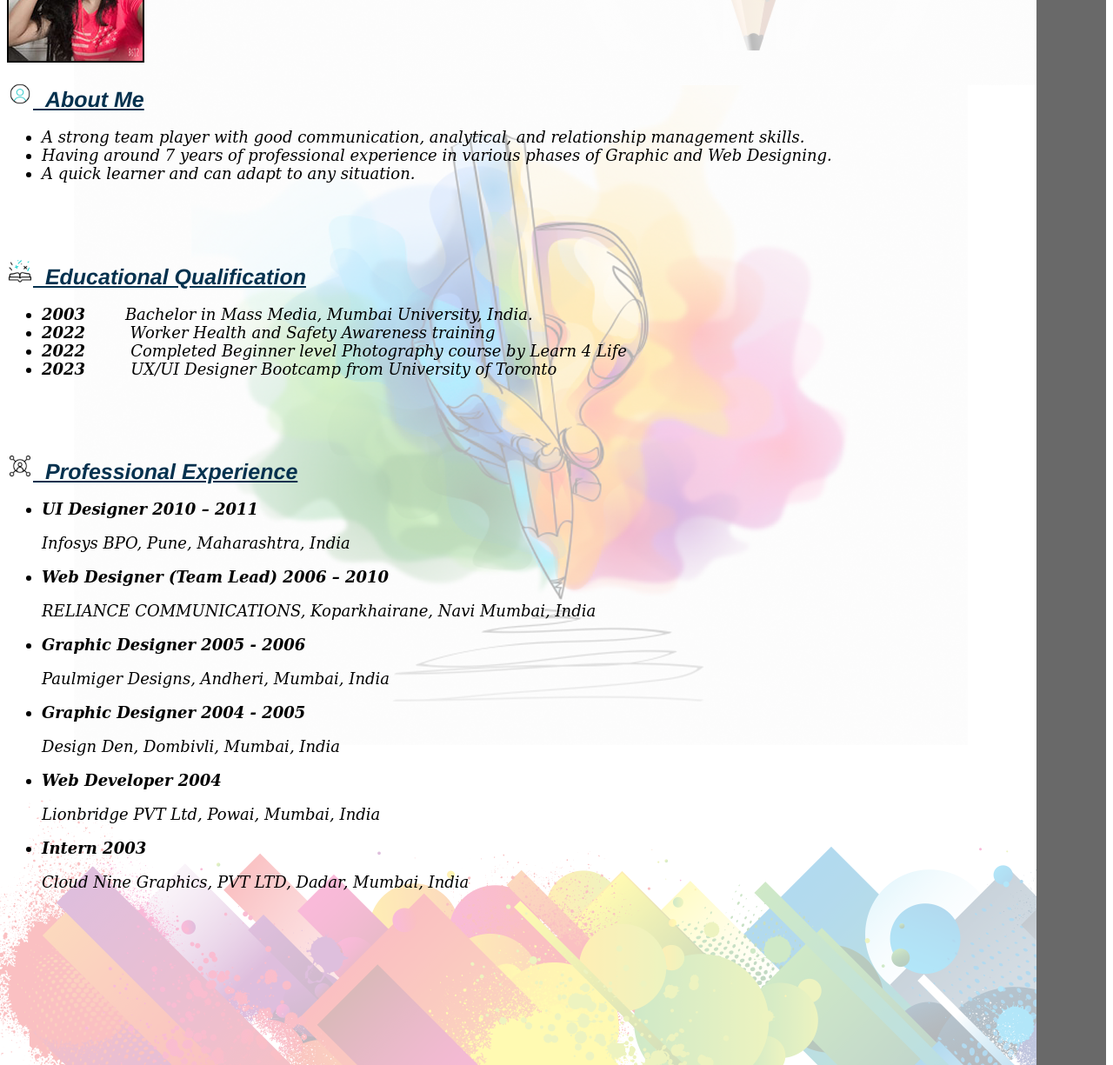
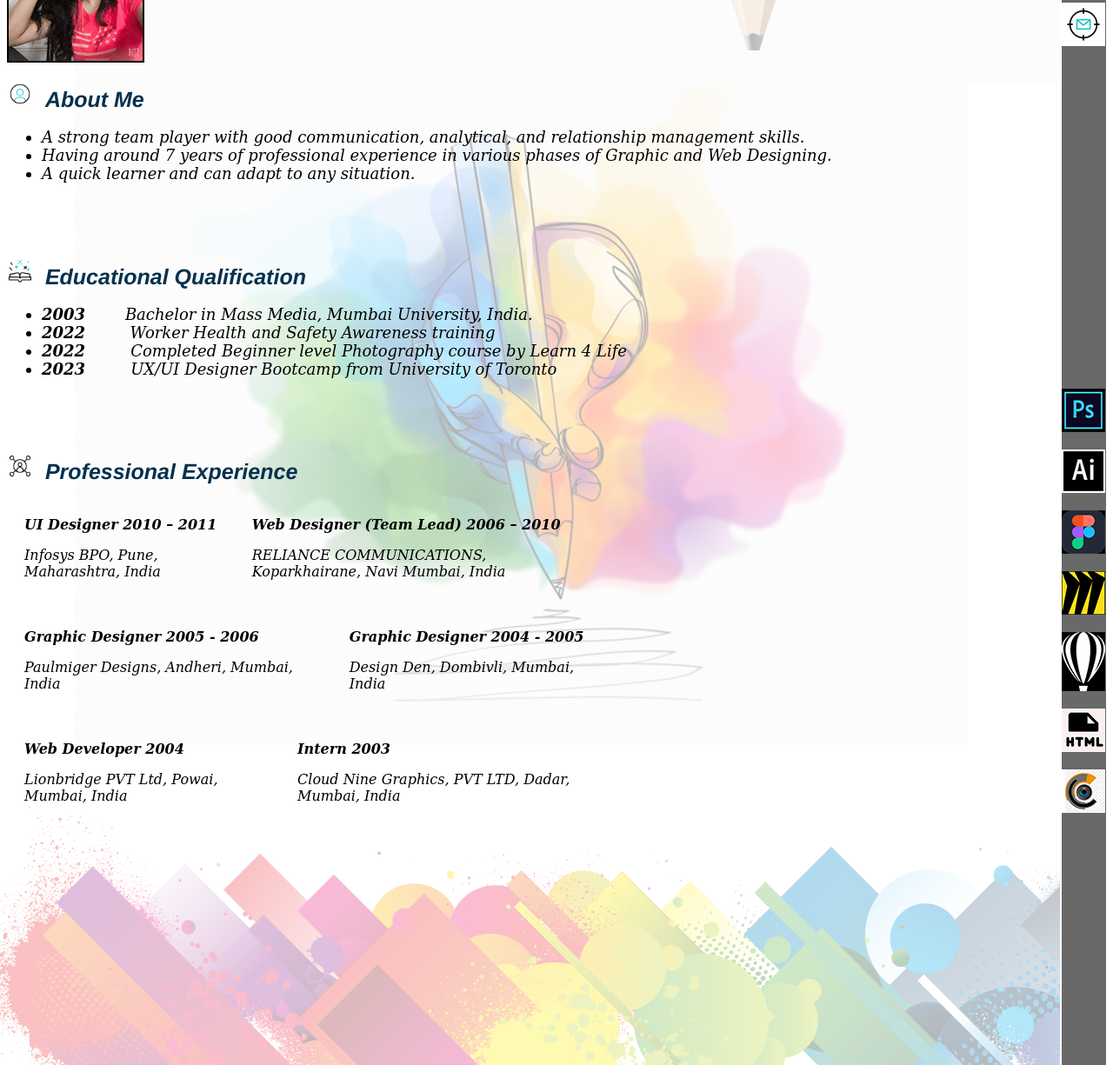
Before and after one commit to Himanivpn/-UX_UI_HW_17, a plain HTML site: page index.html in a window 1280 px wide. Shown: the part 310-1535 px from the top of the page at 87% size. Drawn offline with Linux system fonts and the light colour scheme.

Commit message:
changes in code
change in code and added additional images

```diff
--- a/CSS/index.css
+++ b/CSS/index.css
@@ -5,7 +5,7 @@ h1{
 	font-family: Gotham, "Helvetica Neue", Helvetica, Arial, "sans-serif";
 	font-size: 25px;
 	color:  #04314E;
-	text-decoration: underline;
+
 }
 
 .main{
@@ -55,23 +55,22 @@ h1{
 	display: flex;
 	background-color:dimgrey;
 	height:1600px;
-	width:80px;
+	width:51px;
 	list-style: none;
 
 }
 
-	/*
 .flex-container {
   display: flex;
-  background-color: DodgerBlue;
+	width: 700px;
+
 }
 
 .flex-container > div {
-  background-color: #f1f1f1;
-  margin: 10px;
-  padding: 20px;
-  font-size: 30px;
-}*/
+   margin: 10px;
+  padding: 10px;
+  font-size:16px;
+}
 header {
     width: 80%;
 	height: 8%;
@@ -108,7 +107,8 @@ ul li a {
 	text-decoration: none;
 }
 ul li:hover a{
-	color:teal;
+	color:#011357;
+	text-decoration: underline;
 
 }
 
--- a/index.html
+++ b/index.html
@@ -21,13 +21,43 @@
 	<p>&nbsp;</p>
 	<p>&nbsp;</p>
 <div id="rightbar" class="rightbar">
-	<p><div><img src="Images/LinkedIn.png"></div></p>
+	<p>
+	<div>
+		<a href=""><img src="Images/LinkedIn.png" position="absolute"></a>
+		<p></p>
+		<a href=""><img src="Images/instagram.png" position="absolute"></a>
+		<p></p>
+		<a href="himani_2100@yahoo.com"><img src="Images/email.png" position="absolute"></a>
+	<p></p>
+		<p>&nbsp;</p>
+		<p>&nbsp;</p>
+		<p>&nbsp;</p>
+		<p>&nbsp;</p>
+		<p>&nbsp;</p>
+		<p>&nbsp;</p>
+		<p>&nbsp;</p>
+		<p>&nbsp;</p>
+		<p>&nbsp;</p>
+		<p>&nbsp;</p>
+		<p>&nbsp;</p>
+		<img src="Images/photoshop.png" position="absolute">
+		<p></p>
+		<img src="Images/illustrator.png" position="absolute">
+		<p></p>
+		<img src="Images/figma.png" position="absolute">
+		<p></p>
+		<img src="Images/miro.png" position="absolute">
+		<p></p>
+		<img src="Images/corel.png" position="absolute">
+		<p></p>
+		<img src="Images/html.png" position="absolute">
+		<p></p>
+		<img src="Images/photography.png" position="absolute">
 
 
+	</div></p>
+	</div>
 
-
-
-	</div>
 	<div id="aboutme" class="aboutme"><img src="Images/IMG_1943.JPG" alt="mypic" border="2px" >
 		<h1><img src="Images/8121295.gif" alt="" width="30px" height="30px">&nbsp;&nbsp;About Me</h1>
 	<ul><li>A strong team player with good communication, analytical, and relationship management skills.</li>
@@ -56,8 +86,28 @@
 
 <div id="Experience" class="experience">
 		<h1><img src="Images/6172532.gif" alt="" width="30px" height="30px">&nbsp;&nbsp;Professional Experience</h1>
-	<ul><li><strong>UI Designer  2010 – 2011</strong>
-		<p>Infosys BPO, Pune, Maharashtra, India</p></li>
+	<div background color="#fff25f"><div class="flex-container">
+  <div><strong>UI Designer  2010 – 2011</strong>
+		<p>Infosys BPO, Pune, Maharashtra, India</p></div>
+  <div><strong>Web Designer (Team Lead)  2006 – 2010</strong>
+		<p> RELIANCE COMMUNICATIONS,  Koparkhairane, Navi Mumbai, India</p>
+		</div>
+
+  </div>
+	<div class="flex-container">
+	<div><strong>Graphic Designer  2005 - 2006</strong>
+		<p> Paulmiger Designs, Andheri, Mumbai, India</p></div>
+		 <div><strong>Graphic Designer  2004 - 2005</strong>
+	  <p>Design Den, Dombivli, Mumbai, India</p></div>
+	</div>
+  <div class="flex-container">
+ 	  <div><strong>Web Developer  2004</strong>
+	  <p>Lionbridge PVT Ltd, Powai, Mumbai, India</p></div>
+	  <div><strong>Intern  2003</strong>
+	  <p>Cloud Nine Graphics, PVT LTD, Dadar, Mumbai, India</p></div>
+  </div></div>
+	<!--<ul><li>
+		</li>
 		<li><strong>Web Designer (Team Lead)  2006 – 2010</strong>
 		<p> RELIANCE COMMUNICATIONS,  Koparkhairane, Navi Mumbai, India</p></li>
 		<li><strong>Graphic Designer  2005 - 2006</strong>
@@ -69,7 +119,7 @@
 		<li><strong>Intern  2003 </strong>
 		<p>Cloud Nine Graphics, PVT LTD, Dadar, Mumbai, India</p></li>
 
-	</ul>
+	</ul>-->
 	</div>
 
 
```
Also changed, not shown: Images/corel.png (added), Images/figma.png (added), Images/html.png (added), Images/illustrator.png (added), Images/miro.png (added), Images/photography.png (added), Images/skills.png (added), 1 other file.
